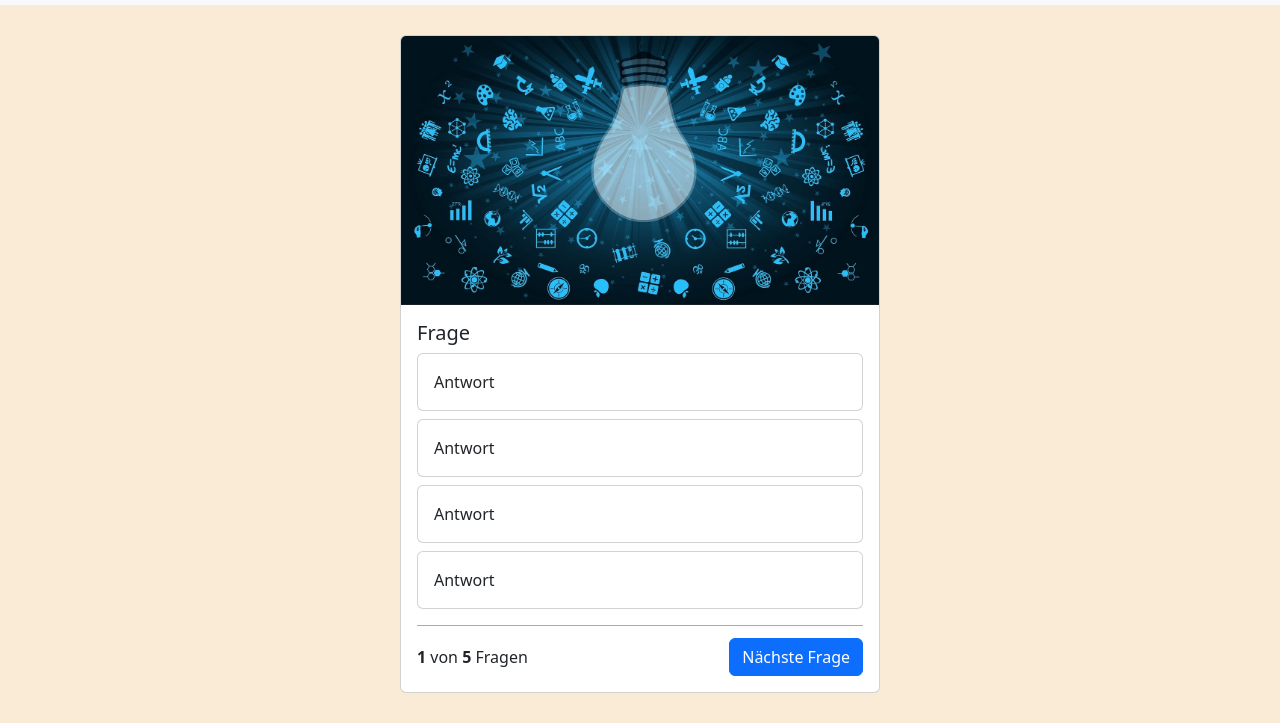
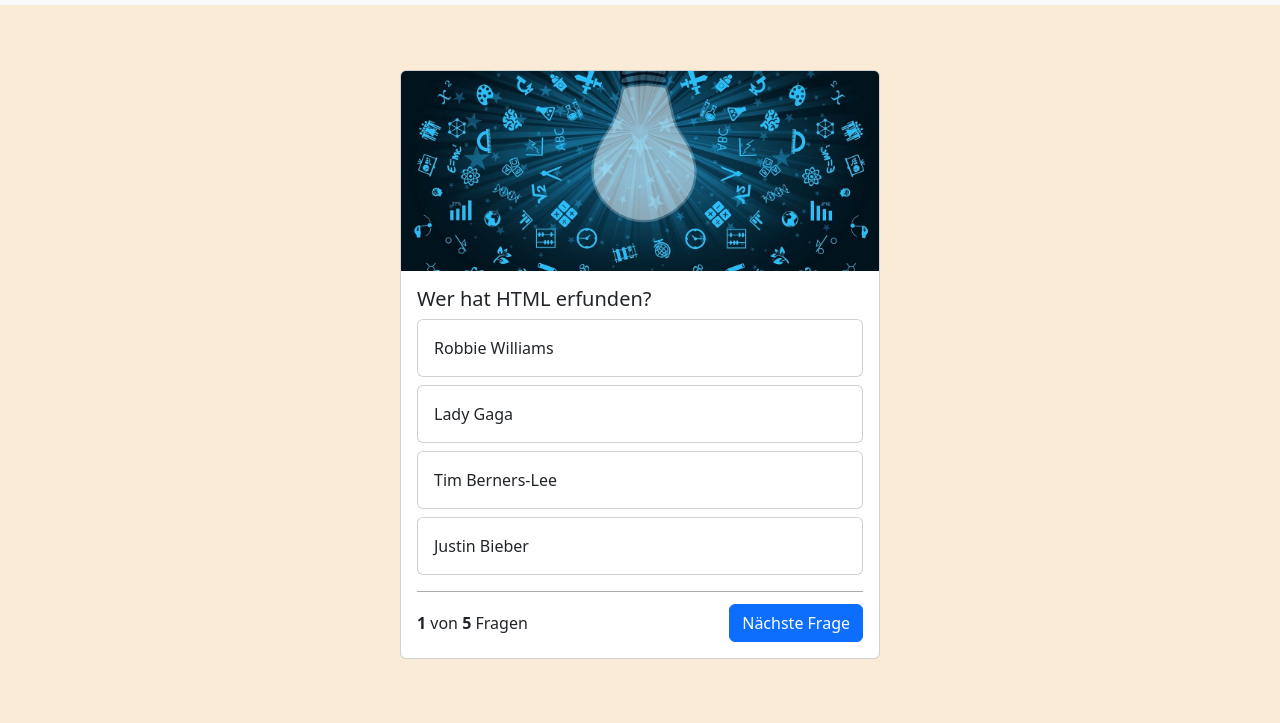
Before and after one commit to okankpl/Quiz-Projekt, a website: page index.html in a window 1280 px wide. Shown: the part 77-800 px from the top of the page. Drawn offline with nearby package versions, Linux system fonts and the light colour scheme.

Commit message:
added showQuestion func and init

```diff
--- a/index.html
+++ b/index.html
@@ -22,7 +22,7 @@
       crossorigin="anonymous"
     ></script>
   </head>
-  <body>
+  <body onload="init(), showQuestion()">
     <nav class="navbar navbar-light bg-light">
       <div class="container-fluid">
         <span class="navbar-brand mb-0 h1"><h1>QuizApp</h1></span>
@@ -32,34 +32,34 @@
     <div class="card quiz-card">
       <img src="img/img.jpg" class="card-img-top" alt="..." />
       <div class="card-body">
-        <h5 class="card-title">Frage</h5>
+        <h5 class="card-title" id="currentQuestion">Frage</h5>
 
         <div class="card mb-2">
-          <div class="card-body">
+          <div class="card-body" id="answer1">
             Antwort
           </div>
         </div>
 
         <div class="card mb-2">
-          <div class="card-body">
+          <div class="card-body" id="answer2">
             Antwort
           </div>
         </div>
 
         <div class="card mb-2">
-          <div class="card-body">
+          <div class="card-body" id="answer3">
             Antwort
           </div>
         </div>
 
-        <div class="card mb-3">
-          <div class="card-body">
+        <div class="card mb-3" >
+          <div class="card-body" id="answer4">
             Antwort
           </div>
         </div>
 
         <div class="question-footer">
-          <span><b>1</b> von <b>5</b> Fragen</span>
+          <span><b id="actualQuestion">1</b> von <b id="allQuestions">5</b> Fragen</span>
           <button class="btn btn-primary">Nächste Frage</button>
         </div>
 
--- a/script.js
+++ b/script.js
@@ -40,3 +40,19 @@ let questions = [
         "right_answer" : 1
     }
 ];
+
+function init() {
+    document.getElementById('allQuestions').innerHTML = questions.length;
+    let actualQuestion = document.getElementById('actualQuestion');
+}
+
+let currentQuestion = 0;
+
+function showQuestion() {
+    let question = questions[currentQuestion];
+    document.getElementById("currentQuestion").innerHTML = question["question"];
+    document.getElementById("answer1").innerHTML = question["answer_1"];
+    document.getElementById("answer2").innerHTML = question["answer_2"];
+    document.getElementById("answer3").innerHTML = question["answer_3"];
+    document.getElementById("answer4").innerHTML = question["answer_4"];
+}
--- a/style.css
+++ b/style.css
@@ -25,3 +25,8 @@ body {
 .quiz-card {
     width: 30rem;
 }
+
+.card-img-top {
+    height: 200px;
+    object-fit: cover;
+}
```
